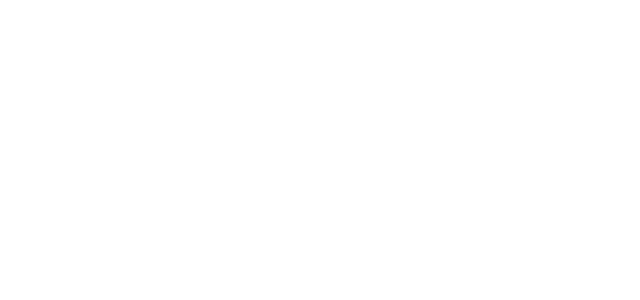
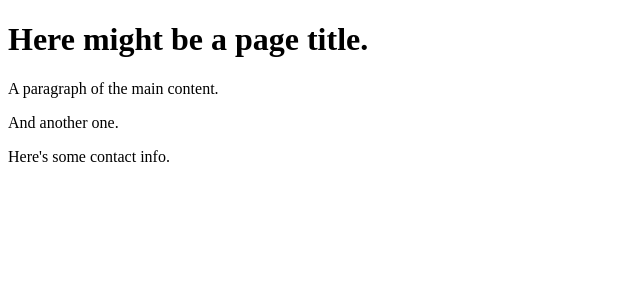
Before and after one commit to evaneissler/Vue-Components, a Vue app in the folder learn-vue-components/: page / in a window 1280 px wide. Shown: the top 300 px of the page, without its empty margins (0-640 px from the left). Built offline with nearby package versions, Linux system fonts and the light colour scheme.

Commit message:
vue-named-slots

```diff
--- a/learn-vue-components/src/App.vue
+++ b/learn-vue-components/src/App.vue
@@ -1,13 +1,20 @@
 <template>
-  <div>
-
-  </div>
+  <BaseLayout>
+    <template #header>
+      <h1>Here might be a page title.</h1>
+    </template>
+    <template #main>
+      <p>A paragraph of the main content.</p>
+      <p>And another one.</p>
+    </template>
+    <template #footer>
+      <p>Here's some contact info.</p>
+    </template>
+  </BaseLayout>
 </template>
 
 <script setup>
-
+import BaseLayout from './BaseLayout.vue'
 </script>
 
-<style lang="scss" scoped>
-
-</style>
+<style lang="scss" scoped></style>
--- /dev/null
+++ b/learn-vue-components/src/BaseLayout.vue
@@ -0,0 +1,17 @@
+<template>
+    <div>
+      <header>
+        <slot name="header"></slot>
+      </header>
+      <main>
+        <slot name="main"></slot>
+      </main>
+      <footer>
+        <slot name="footer"></slot>
+      </footer>
+    </div>
+  </template>
+
+  <script setup></script>
+
+  <style scoped></style>
```
